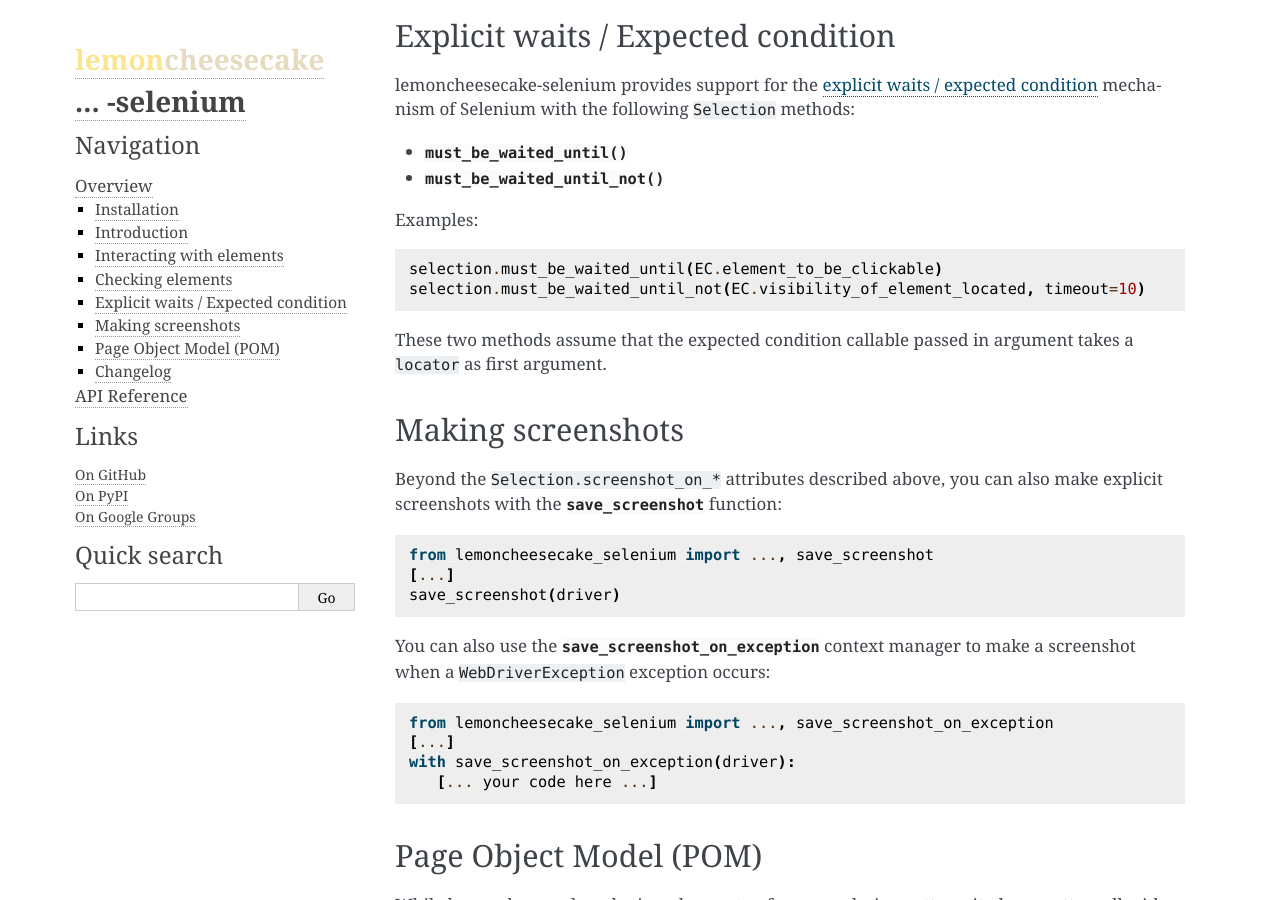
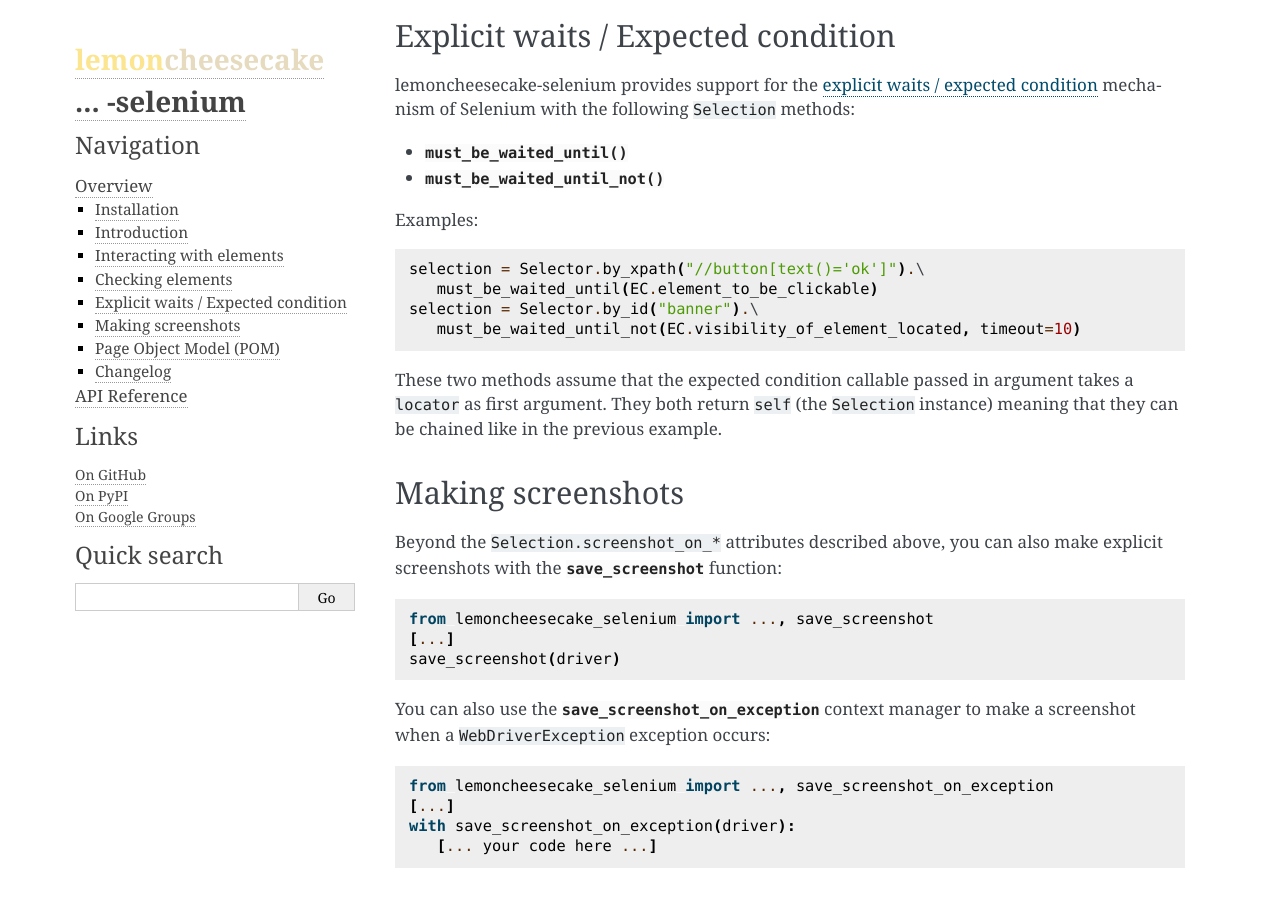
Before and after one commit to lemoncheesecake/lemoncheesecake-selenium, a Sphinx documentation site: the page built from doc/index.rst, in a window 1280 px wide and 900 px high, scrolled down 4568 px. Built offline with Sphinx 7.4.7, drawn with Linux system fonts in a browser that asks for light colours; the version number could not be read and is left out.

Commit message:
doc: improvements for expected conditions

```diff
--- a/doc/index.rst
+++ b/doc/index.rst
@@ -178,10 +178,13 @@
 
 Examples::
 
-   selection.must_be_waited_until(EC.element_to_be_clickable)
-   selection.must_be_waited_until_not(EC.visibility_of_element_located, timeout=10)
+   selection = Selector.by_xpath("//button[text()='ok']").\
+      must_be_waited_until(EC.element_to_be_clickable)
+   selection = Selector.by_id("banner").\
+      must_be_waited_until_not(EC.visibility_of_element_located, timeout=10)
 
 These two methods assume that the expected condition callable passed in argument takes a ``locator`` as first argument.
+They both return ``self`` (the ``Selection`` instance) meaning that they can be chained like in the previous example.
 
 Making screenshots
 ------------------
```
